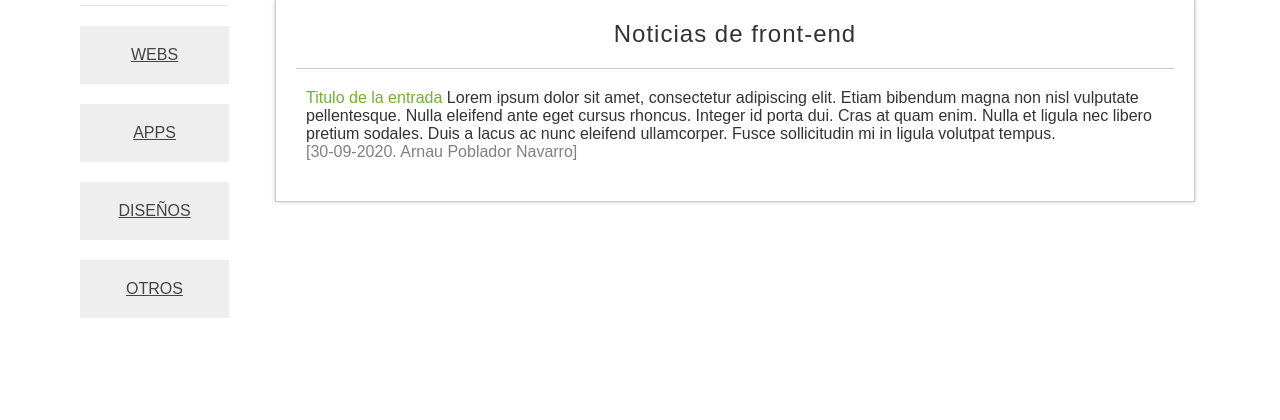
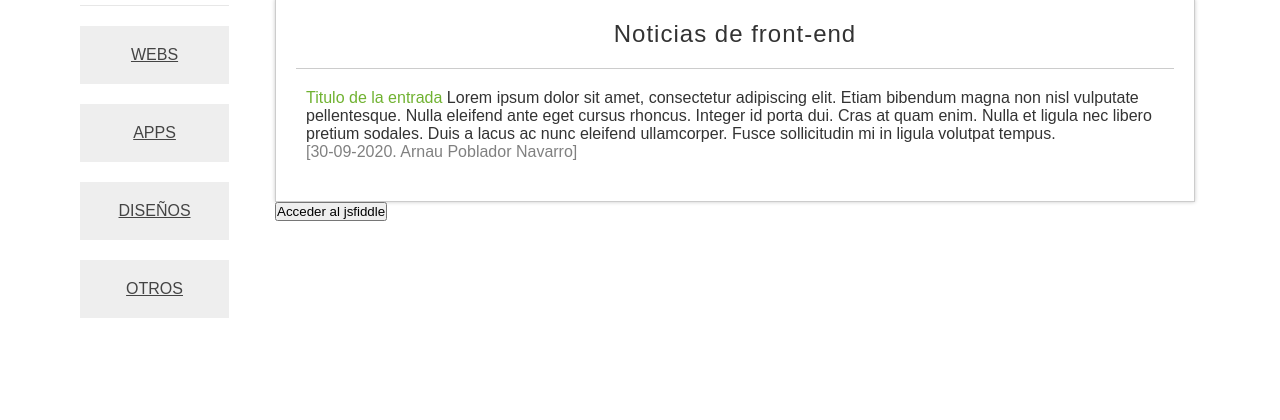
Before and after one commit to BabiTheBlackbull/BabiTheBlackbull.github.io, a PHP site: page / in a window 1280 px wide. Shown: the part 193-613 px from the top of the page. Run offline with PHP 8.4, Linux system fonts and the light colour scheme.

Commit message:
commit 22
jsfiddle

```diff
--- a/projecteEnBlanc/webEnBlanc/index.html
+++ b/projecteEnBlanc/webEnBlanc/index.html
@@ -74,8 +74,11 @@
                         </p>
                         <span>[30-09-2020. Arnau Poblador Navarro]</span>
                     </article>
+                </section>
 
-                </section>
+                <div id="jsfiddle">
+                    <button id="boton_fiddle">Acceder al jsfiddle</button>
+                </div>
             </div>
         </div>
 
--- a/projecteEnBlanc/webEnBlanc/jsfiddle/css/styles.css
+++ b/projecteEnBlanc/webEnBlanc/jsfiddle/css/styles.css
@@ -32,3 +32,9 @@
     margin-top: 30px;
     margin-left: 170px;
   }
+
+  #boton_fiddle{
+    margin-top: 20px;
+    padding: 20px;
+    margin: 20px;
+  }
```
